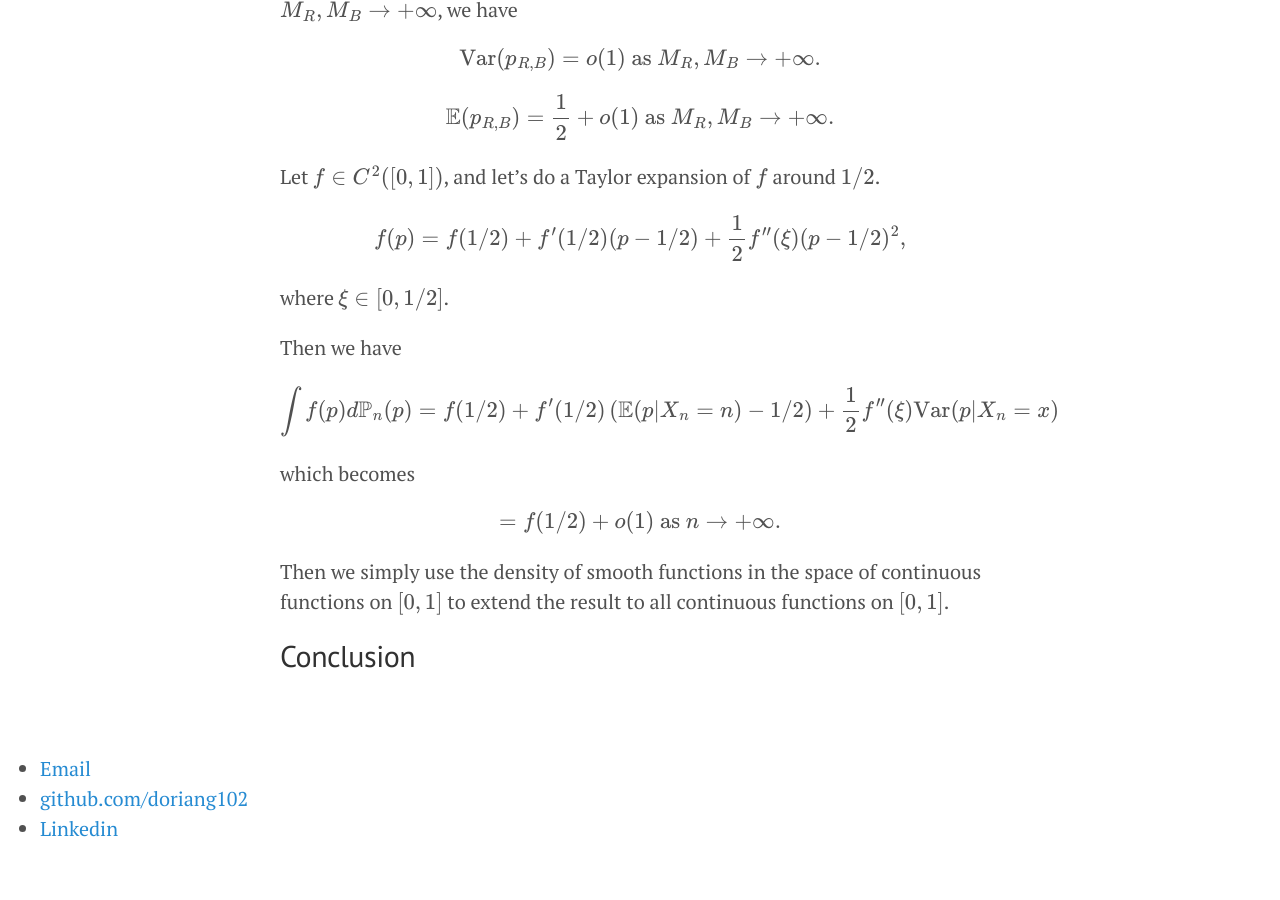
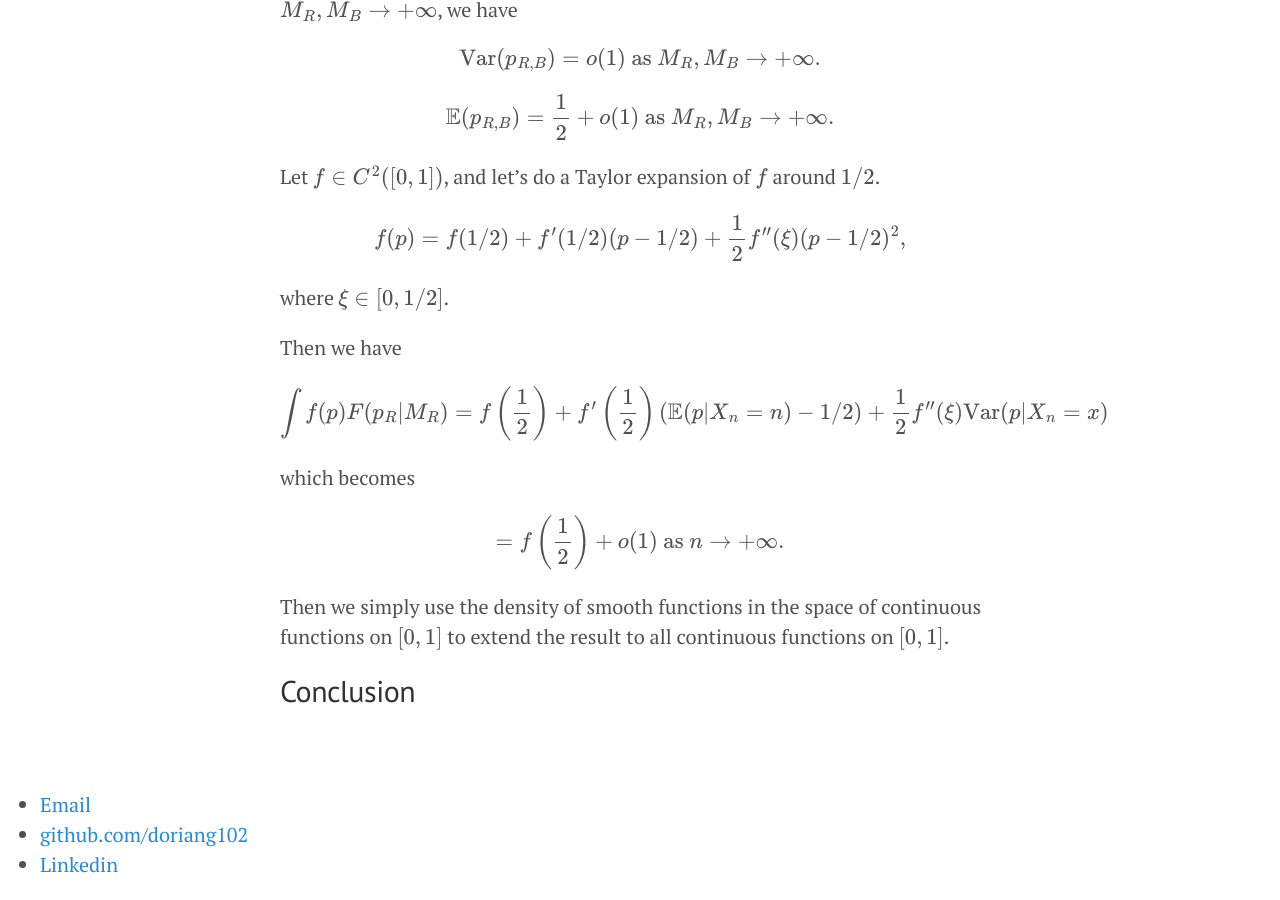
Before and after one commit to doriang102/doriang102.github.io, a Jekyll site: the page built from _posts/2017-05-28-hypothesis-testing.md, in a window 1280 px wide and 900 px high, scrolled down 12145 px. Built offline with Jekyll 4.4.1, drawn with Linux system fonts in a browser that asks for light colours; our own code applies the rules of GitHub Pages for plain Markdown files; formulas are drawn with MathJax 3; before the commit the page ends 13009 px from its top, so only the background shows below that.

Commit message:
Update 2017-05-28-hypothesis-testing.md

```diff
--- a/_posts/2017-05-28-hypothesis-testing.md
+++ b/_posts/2017-05-28-hypothesis-testing.md
@@ -364,12 +364,12 @@ where $$\xi \in [0,1/2]$$.
 
 Then we have
 
-$$\int f(p) d\mathbb{P}_n(p) = f(1/2) +  f'(1/2) \left(\mathbb{E}(p | X_n = n) - 1/2\right) + \frac{1}{2} f''(\xi)
+$$\int f(p) F(p_R | M_R) = f\left(\frac{1}{2}\right) +  f'\left(\frac{1}{2}\right) \left(\mathbb{E}(p | X_n = n) - 1/2\right) + \frac{1}{2} f''(\xi)
 \textrm{Var}(p | X_n=x)$$
 
 which becomes
 
-$$= f(1/2) + o(1) \textrm{ as } n \to +\infty.$$
+$$= f\left(\frac{1}{2}\right) + o(1) \textrm{ as } n \to +\infty.$$
 
 
 Then we simply use the density of smooth functions in the space of continuous functions on $$[0,1]$$ to extend the result to all continuous functions on $$[0,1]$$.
```
